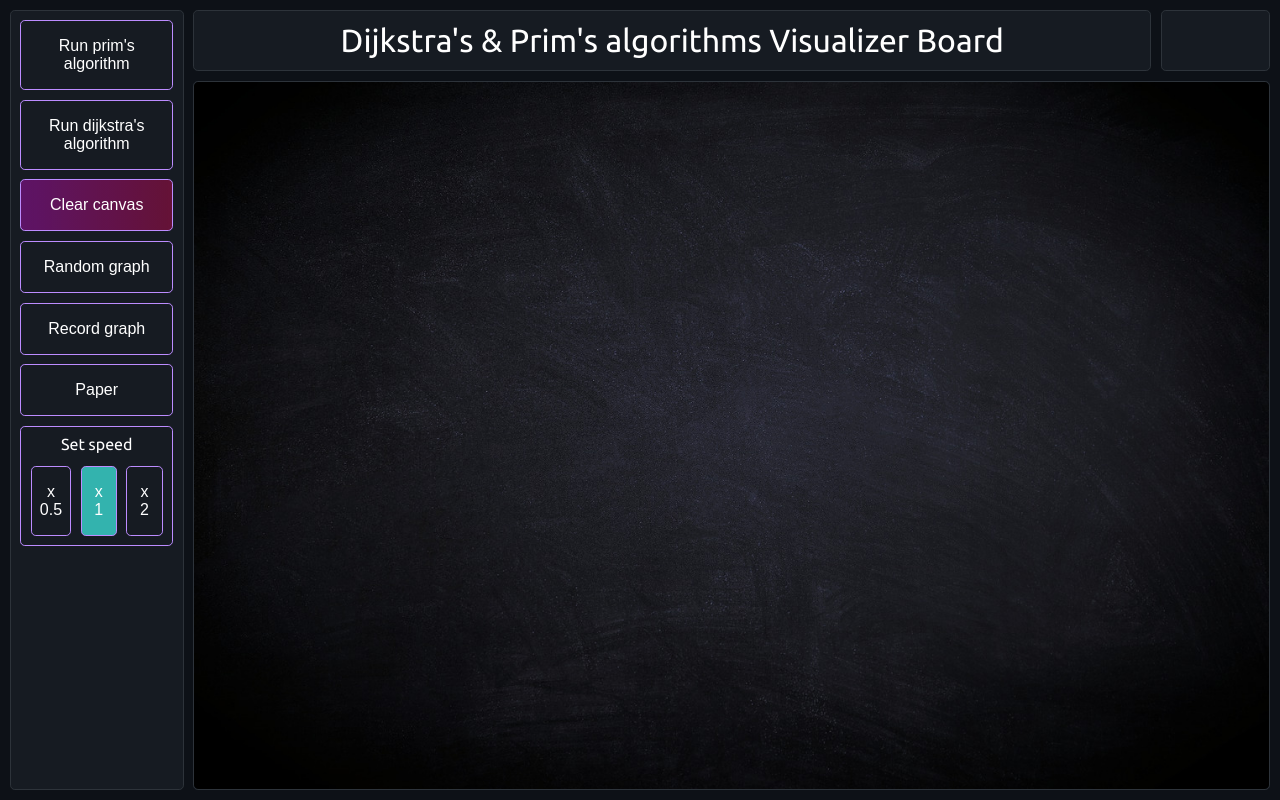
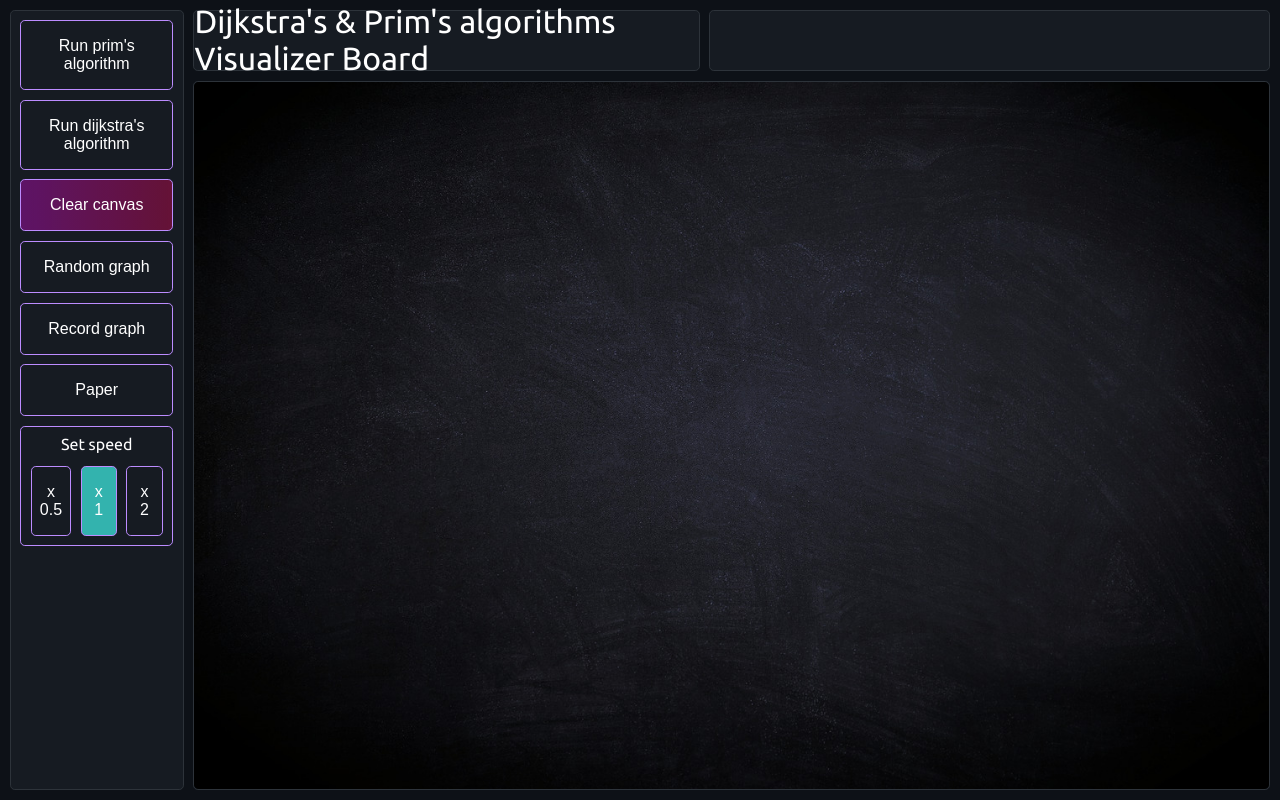
Before and after one commit to adiletbaimyrza/dijkstra-prim-visualization, a React (Vite) app in the folder dijkstra-prim-visualization/: page / in a window 1280 px wide. Built offline with nearby package versions, Linux system fonts and the light colour scheme.

Commit message:
Update grid-column values in index.css

```diff
--- a/dijkstra-prim-visualization/src/index.css
+++ b/dijkstra-prim-visualization/src/index.css
@@ -50,11 +50,11 @@ body {
 }
 
 #root > div:nth-child(3) {
-  grid-column: 4 / 19;
+  grid-column: 4 / 12;
   grid-row: 1 / 3;
 }
 
 #root > div:nth-child(4) {
-  grid-column: 19 / 21;
+  grid-column: 12  / 21;
   grid-row: 1 / 3;
 }
```
